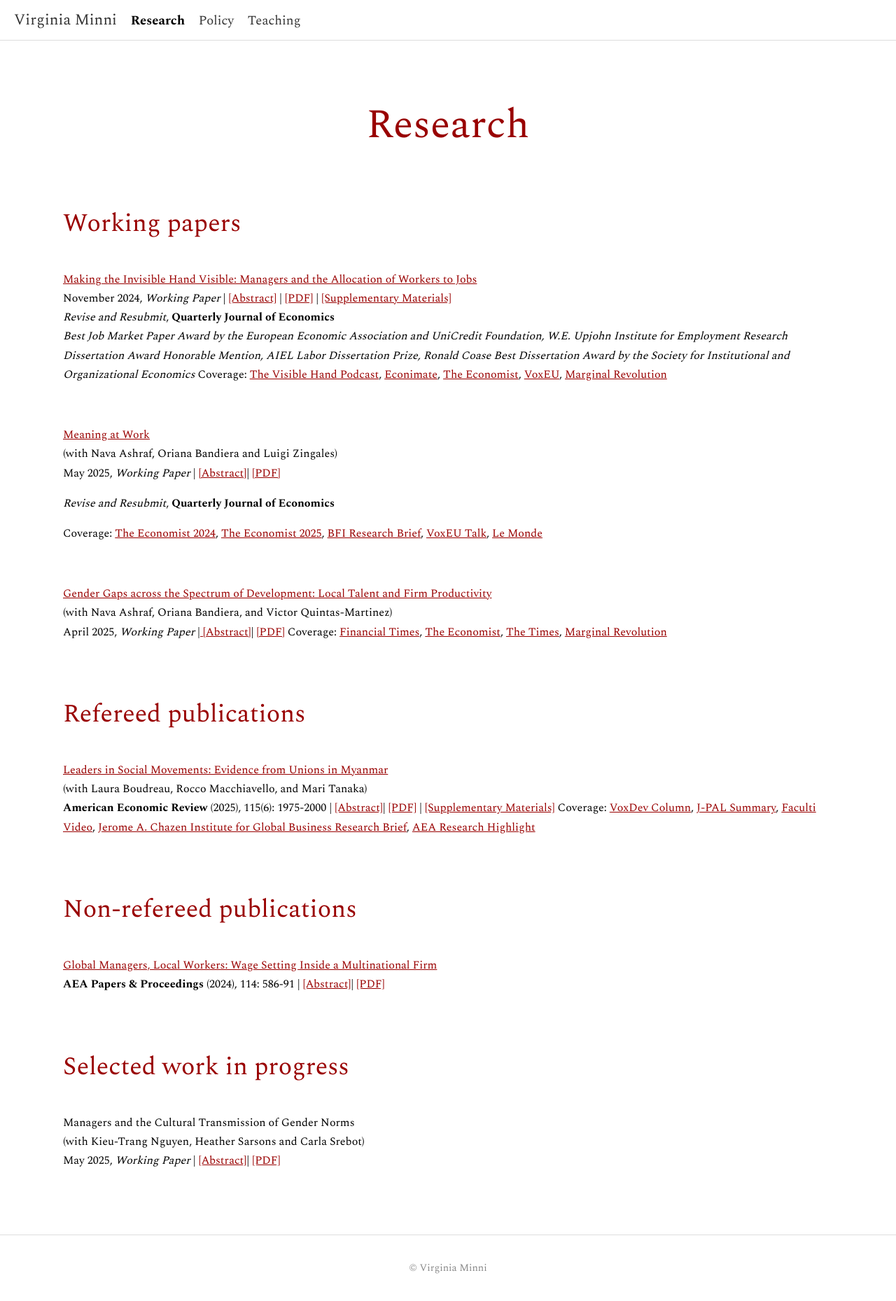
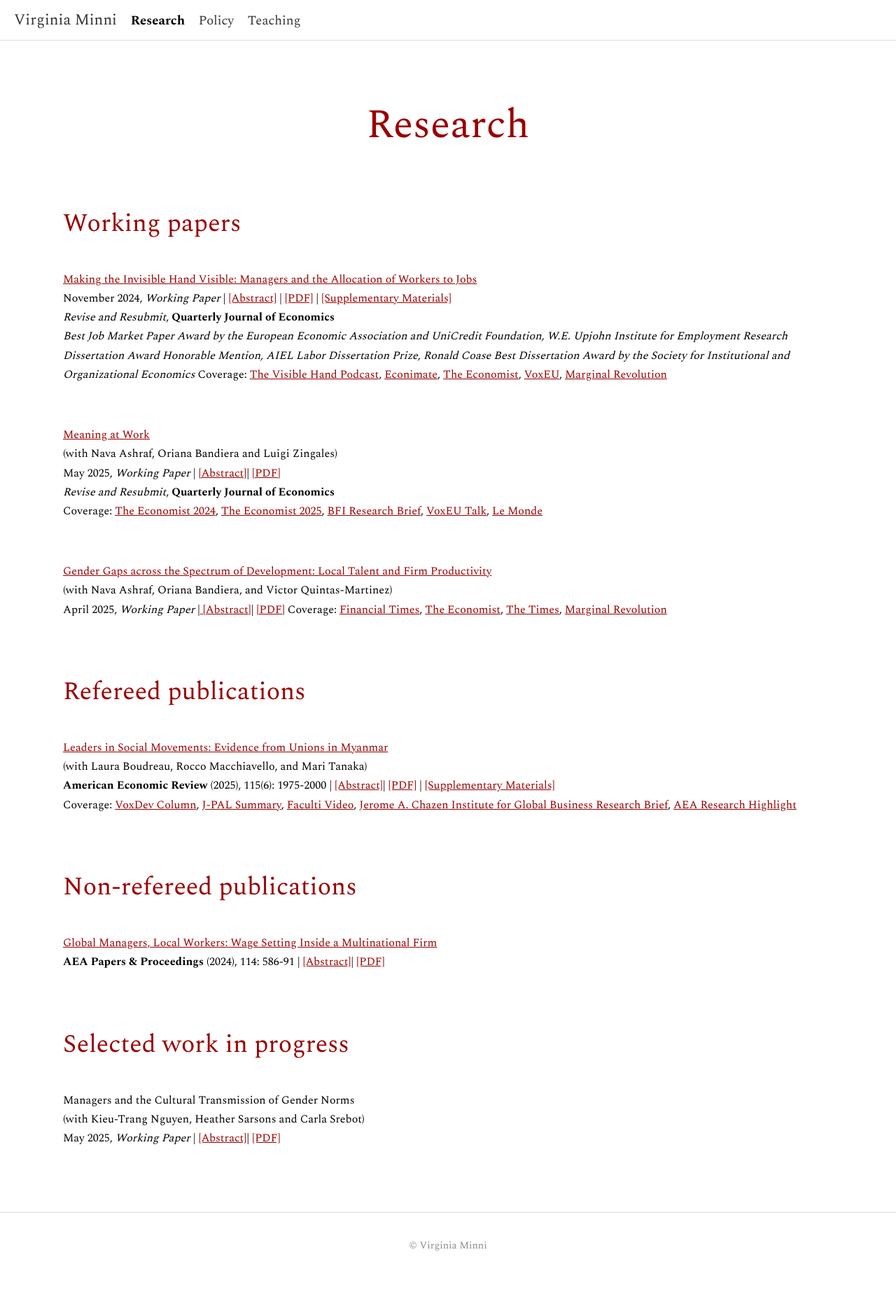
Before and after one commit to virginiaminni/virginiaminni.github.io, a Jekyll site: the page built from research.md, in a window 1280 px wide. Shown: the whole page at 70% size. Built offline with Jekyll 4.4.1, drawn with Linux system fonts in a browser that asks for light colours; after the commit the page ends 1827 px from its top, so only the background shows below that.

Commit message:
Update research.md

```diff
--- a/research.md
+++ b/research.md
@@ -21,10 +21,8 @@ Coverage: <a href="https://www.thevisiblehand.uk/episodes/episode-54" target="_b
 
 <a href="/assets/files/ABMZ MeaningatWork2025.pdf" target="_blank" rel="noopener noreferrer">Meaning at Work </a> <br>
 (with Nava Ashraf, Oriana Bandiera and Luigi Zingales)
-May 2025, *Working Paper* | <a href="#" class="toggle-abstract" data-target="abstract-4" style="text-decoration: underline; color: #990000;">[Abstract]</a>| <a href="/assets/files/ABMZ MeaningatWork2025.pdf" target="_blank" rel="noopener noreferrer">[PDF]</a>
-
-*Revise and Resubmit*, **Quarterly Journal of Economics**
-
+May 2025, *Working Paper* | <a href="#" class="toggle-abstract" data-target="abstract-4" style="text-decoration: underline; color: #990000;">[Abstract]</a>| <a href="/assets/files/ABMZ MeaningatWork2025.pdf" target="_blank" rel="noopener noreferrer">[PDF]</a> <br>
+*Revise and Resubmit*, **Quarterly Journal of Economics** <br>
 Coverage:
 <a href="https://www.economist.com/business/2024/12/05/how-to-inspire-people" target="_blank" rel="noopener noreferrer">The Economist 2024</a>, <a href="https://www.economist.com/business/2025/02/13/how-to-get-people-to-resign" target="_blank" rel="noopener noreferrer">The Economist 2025</a>, <a href="https://bfi.uchicago.edu/insights/meaning-at-work/" target="_blank" rel="noopener noreferrer">BFI Research Brief</a>, <a href="https://cepr.org/multimedia/finding-meaning-work" target="_blank" rel="noopener noreferrer">VoxEU Talk</a>, <a href="https://www.lemonde.fr/idees/article/2025/07/02/l-amelioration-des-conditions-de-travail-pourrait-contribuer-a-l-equilibre-des-caisses-de-retraite_6617358_3232.html?search-type=classic&ise_click_rank=1" target="_blank" rel="noopener noreferrer">Le Monde</a>
 
@@ -50,7 +48,7 @@ Coverage:  <a href="https://www.ft.com/content/83751e6c-544c-4a16-851a-e05f18506
 ## Refereed publications
 <a href="https://www.aeaweb.org/articles?id=10.1257/aer.20230758&from=f" target="_blank" rel="noopener noreferrer">Leaders in Social Movements: Evidence from Unions in Myanmar</a> <br>
 (with Laura Boudreau, Rocco Macchiavello, and Mari Tanaka)
-**American Economic Review** (2025), 115(6): 1975-2000 | <a href="#" class="toggle-abstract" data-target="abstract-2" style="text-decoration: underline; color: #990000;">[Abstract]</a>| <a href="/assets/files/BMMT_UnionLeaders.pdf" target="_blank" rel="noopener noreferrer">[PDF]</a> | <a href="/assets/files/BMMT_UnionLeaders_SupMat.pdf" target="_blank" rel="noopener noreferrer">[Supplementary Materials]</a>
+**American Economic Review** (2025), 115(6): 1975-2000 | <a href="#" class="toggle-abstract" data-target="abstract-2" style="text-decoration: underline; color: #990000;">[Abstract]</a>| <a href="/assets/files/BMMT_UnionLeaders.pdf" target="_blank" rel="noopener noreferrer">[PDF]</a> | <a href="/assets/files/BMMT_UnionLeaders_SupMat.pdf" target="_blank" rel="noopener noreferrer">[Supplementary Materials]</a> <br>
 Coverage:  <a href="https://voxdev.org/topic/institutions-political-economy/who-leads-unions-and-how-do-they-lead-evidence-myanmar" target="_blank" rel="noopener noreferrer">VoxDev Column</a>, <a href="https://www.povertyactionlab.org/evaluation/union-leaders-and-factory-workers-collective-action-myanmar" target="_blank" rel="noopener noreferrer">J-PAL Summary</a>, <a href="https://faculti.net/union-leaders-experimental-evidence-from-myanmar/" target="_blank" rel="noopener noreferrer">Faculti Video</a>, <a href="https://business.columbia.edu/research-brief/research-brief/psychology-labor-leaders" target="_blank" rel="noopener noreferrer">Jerome A. Chazen Institute for Global Business Research Brief</a>, <a href="https://www.aeaweb.org/research/leaders-social-movements-myanmar" target="_blank" rel="noopener noreferrer">AEA Research Highlight</a>
 
 <div id="abstract-2" style="display: none; margin-top: 10px;">
```
